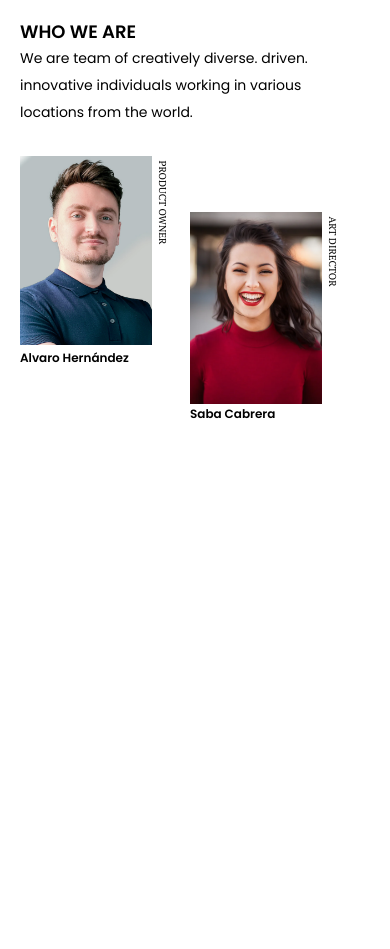
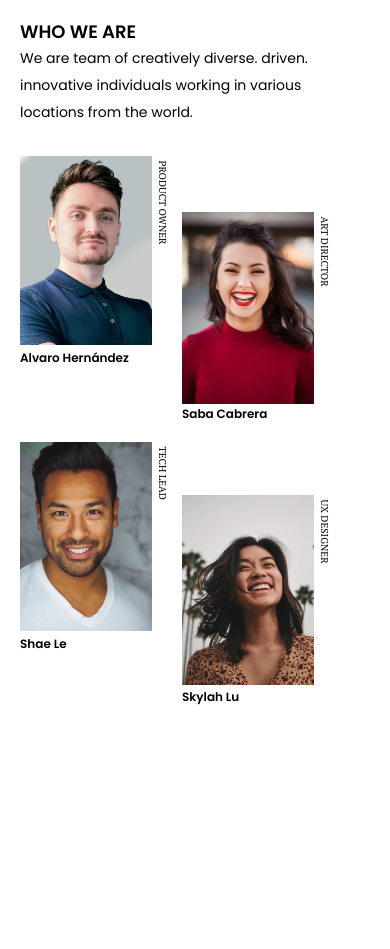
Before and after one commit to Alvaro-Hernandez/My-Team-Page, a plain HTML site: page index.html in a window 390 px wide. Shown: the part 82-1031 px from the top of the page. Drawn offline with Linux system fonts and the light colour scheme.

Commit message:
Uploading second responsive column

```diff
--- a/challenge/style.css
+++ b/challenge/style.css
@@ -206,12 +206,31 @@ body{
 
     .Image-Container2{
         top: -297px;
-        left: 190px;
+        left: 182px;
     }
 
     .Image-Container2 img{
         width: 50%;
     }
+
+    .Image-Container3{
+        top: -450px;
+        left:20px;
+    }
+
+    .Image-Container3 img{
+        width: 50%;
+    }
+
+    .Image-Container4{
+        top: -780px;
+        left: 182px;
+    }
+
+    .Image-Container4 img{
+        width: 50%;
+    }
+
     .Copyright{
         width: 280px;
         left: 40px;
```
